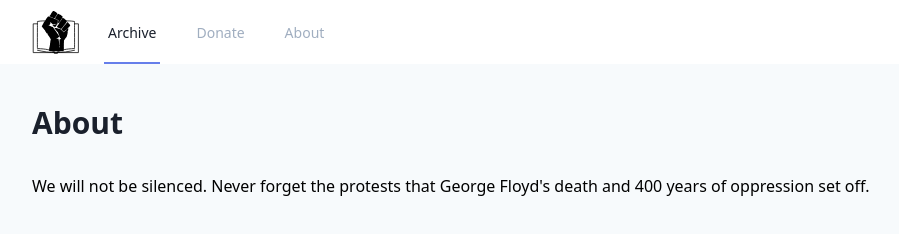
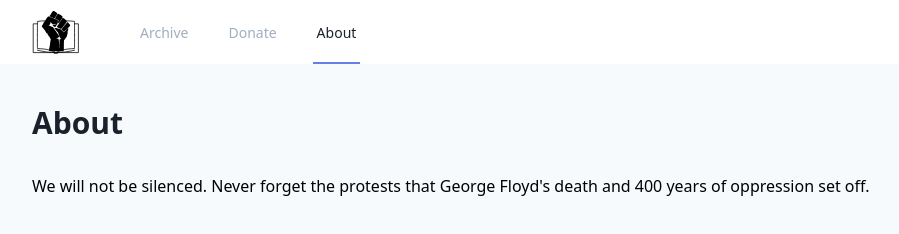
Before and after one commit to andrew-j-roberts/protestingworks.com, a Gatsby site: page /about in a window 1280 px wide. Shown: the whole page, without its empty margins (0-899 px from the left). Built offline with nearby package versions, Linux system fonts and the light colour scheme; Gatsby itself is replaced by a stand-in of ours; what @tailwindcss/ui would draw is missing.

Commit message:
Shell complete

```diff
--- a/src/components/Navbar.js
+++ b/src/components/Navbar.js
@@ -11,26 +11,16 @@ export function Navbar() {
         <div className="flex h-16">
           <div className="flex">
             <div className="flex items-center mr-6">
-              <SvgLogo className="h-12" />
+              <Link to="/" className="flex hover:z-50 focus:z-50">
+                <div className="flex items-center">
+                  <SvgLogo className="h-12" />
+                </div>
+              </Link>
             </div>
-            <a
-              href="#"
-              className="inline-flex items-center px-1 pt-1 border-b-2 border-indigo-500 text-sm font-medium leading-5 text-gray-900 focus:outline-none focus:border-indigo-700 transition duration-150 ease-in-out"
-            >
-              Archive
-            </a>
-            <a
-              href="#"
-              className="ml-8 inline-flex items-center px-1 pt-1 border-b-2 border-transparent text-sm font-medium leading-5 text-gray-500 hover:text-gray-700 hover:border-gray-300 focus:outline-none focus:text-gray-700 focus:border-gray-300 transition duration-150 ease-in-out"
-            >
-              Donate
-            </a>
-            <a
-              href="#"
-              className="ml-8 inline-flex items-center px-1 pt-1 border-b-2 border-transparent text-sm font-medium leading-5 text-gray-500 hover:text-gray-700 hover:border-gray-300 focus:outline-none focus:text-gray-700 focus:border-gray-300 transition duration-150 ease-in-out"
-            >
-              About
-            </a>
+
+            <PartialNavLink to={"/archive"}>Archive</PartialNavLink>
+            <PartialNavLink to={"/donate"}>Donate</PartialNavLink>
+            <PartialNavLink to={"/about"}>About</PartialNavLink>
           </div>
         </div>
       </div>
@@ -42,9 +32,11 @@ export function Navbar() {
 // are current
 function isPartiallyActive({ isPartiallyCurrent }) {
   return isPartiallyCurrent
-    ? { classNameName: `text-brand-2 px-2 z-1 text-xl md:text-2xl mr-2` }
+    ? {
+        className: `ml-8 inline-flex items-center px-1 pt-1 border-b-2 border-indigo-500 text-sm font-medium leading-5 text-gray-900 focus:outline-none focus:border-indigo-700 transition duration-150 ease-in-out"`,
+      }
     : {
-        classNameName: `mr-2 text-default-soft px-2 text-default-soft hover:z-50 hover:text-brand-2 focus:z-50 focus:text-brand-2 text-xl md:text-2xl`,
+        className: `ml-8 inline-flex items-center px-1 pt-1 border-b-2 border-transparent text-sm font-medium leading-5 text-gray-500 hover:text-gray-700 hover:border-gray-300 focus:outline-none focus:text-gray-700 focus:border-gray-300 transition duration-150 ease-in-out`,
       };
 }
 
```
Also changed, not shown: README.md.
